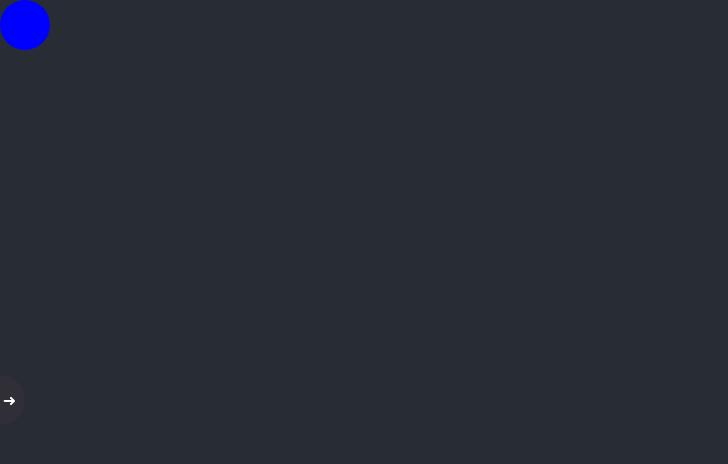
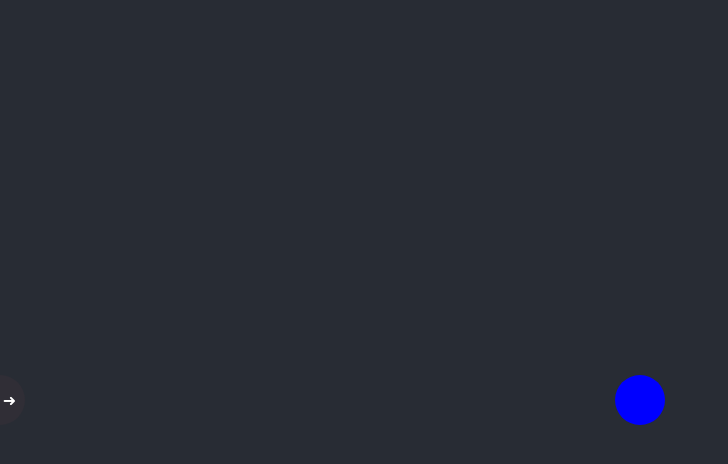
Before and after one commit to crucx012/game-physics, a React (Create React App) app: page / in a window 1280 px wide. Shown: the top 464 px of the page, without its empty margins (0-728 px from the left). Built offline with nearby package versions, Linux system fonts and the light colour scheme.

Commit message:
Fix offset as zoom gets modified

```diff
--- a/src/App.js
+++ b/src/App.js
@@ -12,6 +12,8 @@ class App extends React.Component {
       directions: [0, 0],
       x: 0,
       y: 0,
+      xOffset: (window.innerWidth / 2) - (50 / 2),
+      yOffset: (window.innerHeight / 2) - (50 / 2),
       move: 5,
       pacManWalls: true,
       panelVisible: false
@@ -41,9 +43,13 @@ class App extends React.Component {
     let {x: newX,y: newY, move, directions} = this.state;
     newX += move * directions[0];
     newY -= move * directions[1];
+    const newXOffset = (window.innerWidth / 2) - (50 / 2);
+    const newYOffset = (window.innerHeight / 2) - (50 / 2);
     this.setState({
       x: newX,
-      y: newY
+      y: newY,
+      xOffset: newXOffset,
+      yOffset: newYOffset
     })
   }
 
--- a/src/components/Player.jsx
+++ b/src/components/Player.jsx
@@ -12,24 +12,28 @@ class Player extends React.Component {
 
   getMarkers(props) {
     let result = [];
-    let {x,y,pacManWalls} = this.props.state;
+    let {x,y,xOffset,yOffset,pacManWalls} = this.props.state;
+    x += xOffset;
+    y += yOffset;
     if (pacManWalls) {
       x = ((x % window.innerWidth) + window.innerWidth) % window.innerWidth;
       y = ((y % window.innerHeight) + window.innerHeight) % window.innerHeight;
     }
     for (let i = 0; i < 2; i++) {
       for (let j = 0; j < 2; j++){
+        let top = y;
         if (i > 0) {
-          y -= window.innerHeight;
+          top -= window.innerHeight;
         }
+        let left = x;
         if (j > 0) {
-          x -= window.innerWidth;
+          left -= window.innerWidth;
         }
-        const style = {
-          'marginTop': `${y}px`,
-          'marginLeft': `${x}px`,
-        }
-        if (this.isVisible(y,x)) {
+        if (this.isVisible(top,left)) {
+          const style = {
+            'marginTop': `${top}px`,
+            'marginLeft': `${left}px`,
+          }
           result.push(<div key={`player${i}${j}`} className="blue circle" style={style}></div>)
         }
       }
```
